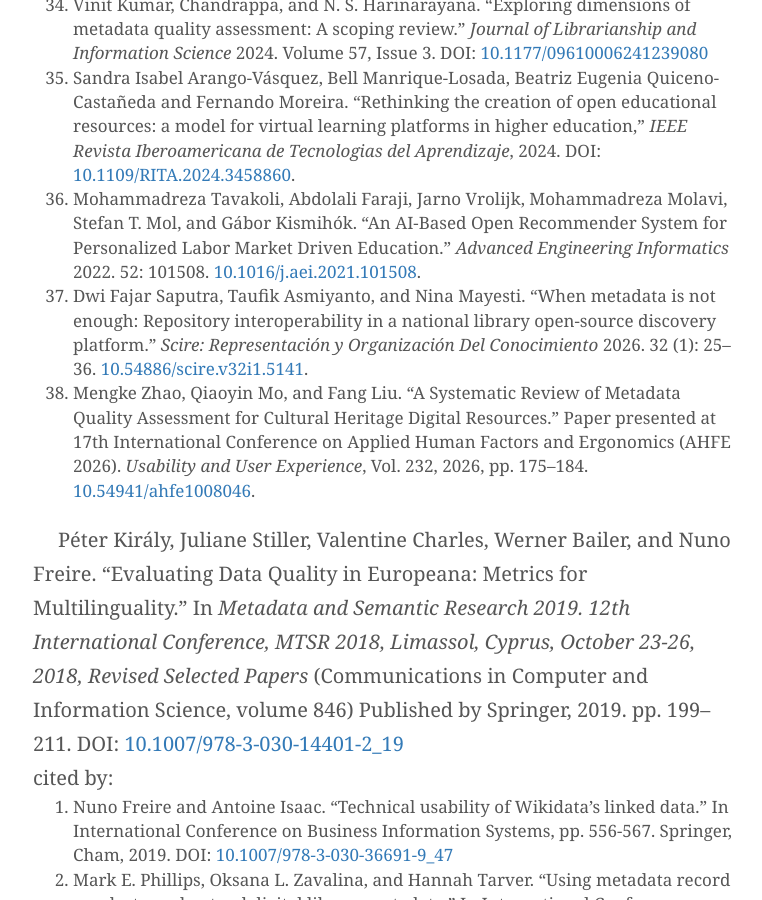
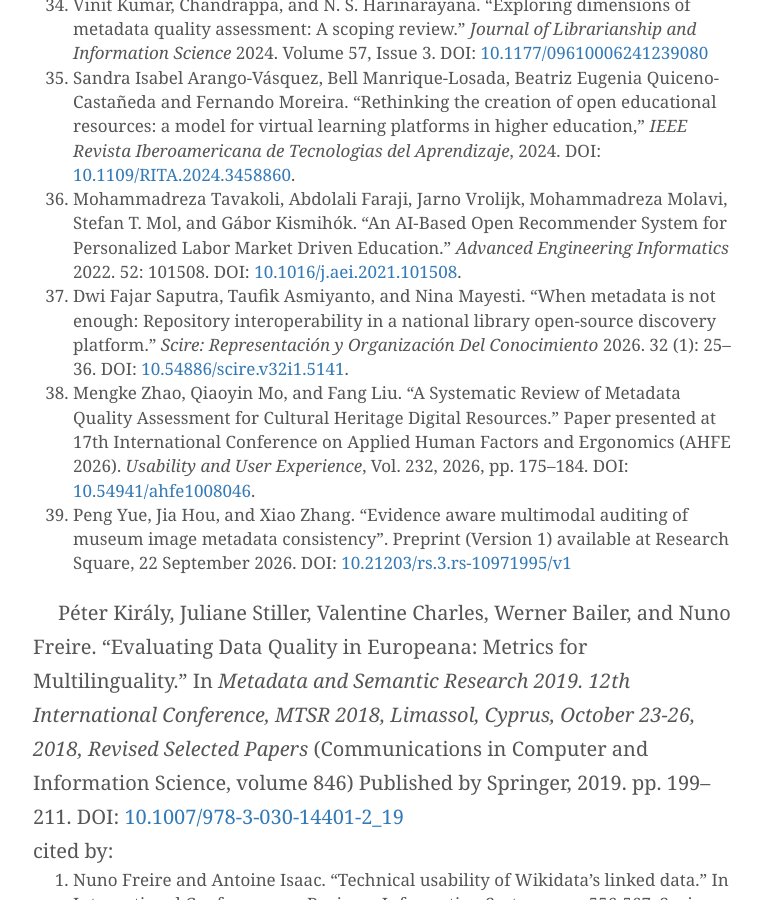
Before and after one commit to pkiraly/pkiraly.github.io, a Jekyll site: the page built from about.md, in a window 1280 px wide and 900 px high, scrolled down 10770 px. Shown: the whole window, without its empty margins (257-1019 px from the left). Built offline with Jekyll 4.4.1, drawn with Linux system fonts in a browser that asks for light colours; nearby versions of some CDN libraries; some web fonts are replaced; comment, search, counter and statistics services are not loaded.

Commit message:
Yue - Hou - Zhang, 2026

```diff
--- a/about.md
+++ b/about.md
@@ -158,9 +158,10 @@
 33. Hamza Elkina, Mohamed Rida Sahib, and Taher Zaki. "Generic model of metadata management system for data lakes." _International Journal of Metadata, Semantics and Ontologies_ 16, no. 4 (2023): 315-328. DOI [10.1504/IJMSO.2023.140696](https://doi.org/10.1504/IJMSO.2023.140696)
 34. Vinit Kumar, Chandrappa, and N. S. Harinarayana. "Exploring dimensions of metadata quality assessment: A scoping review." _Journal of Librarianship and Information Science_ 2024. Volume 57, Issue 3. DOI: [10.1177/09610006241239080](https://doi.org/10.1177/09610006241239080)
 35. Sandra Isabel Arango-Vásquez, Bell Manrique-Losada, Beatriz Eugenia Quiceno-Castañeda and Fernando Moreira. "Rethinking the creation of open educational resources: a model for virtual learning platforms in higher education," _IEEE Revista Iberoamericana de Tecnologias del Aprendizaje_, 2024. DOI: [10.1109/RITA.2024.3458860](https://doi.org/10.1109/RITA.2024.3458860).
-36. Mohammadreza Tavakoli, Abdolali Faraji, Jarno Vrolijk, Mohammadreza Molavi, Stefan T. Mol, and Gábor Kismihók. “An AI-Based Open Recommender System for Personalized Labor Market Driven Education.” _Advanced Engineering Informatics_ 2022. 52: 101508. [10.1016/j.aei.2021.101508](https://doi.org/10.1016/j.aei.2021.101508).
-37. Dwi Fajar Saputra, Taufik Asmiyanto, and Nina Mayesti. “When metadata is not enough: Repository interoperability in a national library open-source discovery platform.” _Scire: Representación y Organización Del Conocimiento_ 2026. 32 (1): 25–36. [10.54886/scire.v32i1.5141](https://doi.org/10.54886/scire.v32i1.5141).
-38. Mengke Zhao, Qiaoyin Mo, and Fang Liu. “A Systematic Review of Metadata Quality Assessment for Cultural Heritage Digital Resources.” Paper presented at 17th International Conference on Applied Human Factors and Ergonomics (AHFE 2026). _Usability and User Experience_, Vol. 232, 2026, pp. 175–184. [10.54941/ahfe1008046](https://doi.org/10.54941/ahfe1008046).
+36. Mohammadreza Tavakoli, Abdolali Faraji, Jarno Vrolijk, Mohammadreza Molavi, Stefan T. Mol, and Gábor Kismihók. “An AI-Based Open Recommender System for Personalized Labor Market Driven Education.” _Advanced Engineering Informatics_ 2022. 52: 101508. DOI: [10.1016/j.aei.2021.101508](https://doi.org/10.1016/j.aei.2021.101508).
+37. Dwi Fajar Saputra, Taufik Asmiyanto, and Nina Mayesti. “When metadata is not enough: Repository interoperability in a national library open-source discovery platform.” _Scire: Representación y Organización Del Conocimiento_ 2026. 32 (1): 25–36. DOI: [10.54886/scire.v32i1.5141](https://doi.org/10.54886/scire.v32i1.5141).
+38. Mengke Zhao, Qiaoyin Mo, and Fang Liu. “A Systematic Review of Metadata Quality Assessment for Cultural Heritage Digital Resources.” Paper presented at 17th International Conference on Applied Human Factors and Ergonomics (AHFE 2026). _Usability and User Experience_, Vol. 232, 2026, pp. 175–184. DOI: [10.54941/ahfe1008046](https://doi.org/10.54941/ahfe1008046).
+39. Peng Yue, Jia Hou, and Xiao Zhang. "Evidence aware multimodal auditing of museum image metadata consistency". Preprint (Version 1) available at Research Square, 22 September 2026. DOI: [10.21203/rs.3.rs-10971995/v1](https://doi.org/10.21203/rs.3.rs-10971995/v1)
 
 Péter Király, Juliane Stiller, Valentine Charles, Werner Bailer, and Nuno Freire. “Evaluating Data Quality in Europeana: Metrics for Multilinguality.” In *Metadata and Semantic Research 2019. 12th International Conference, MTSR 2018, Limassol, Cyprus, October 23-26, 2018, Revised Selected Papers* (Communications in Computer and Information Science, volume 846) Published by Springer, 2019. pp. 199–211. DOI: [10.1007/978-3-030-14401-2_19](https://doi.org/10.1007/978-3-030-14401-2_19)<br/>
 cited by:<br/>
```
